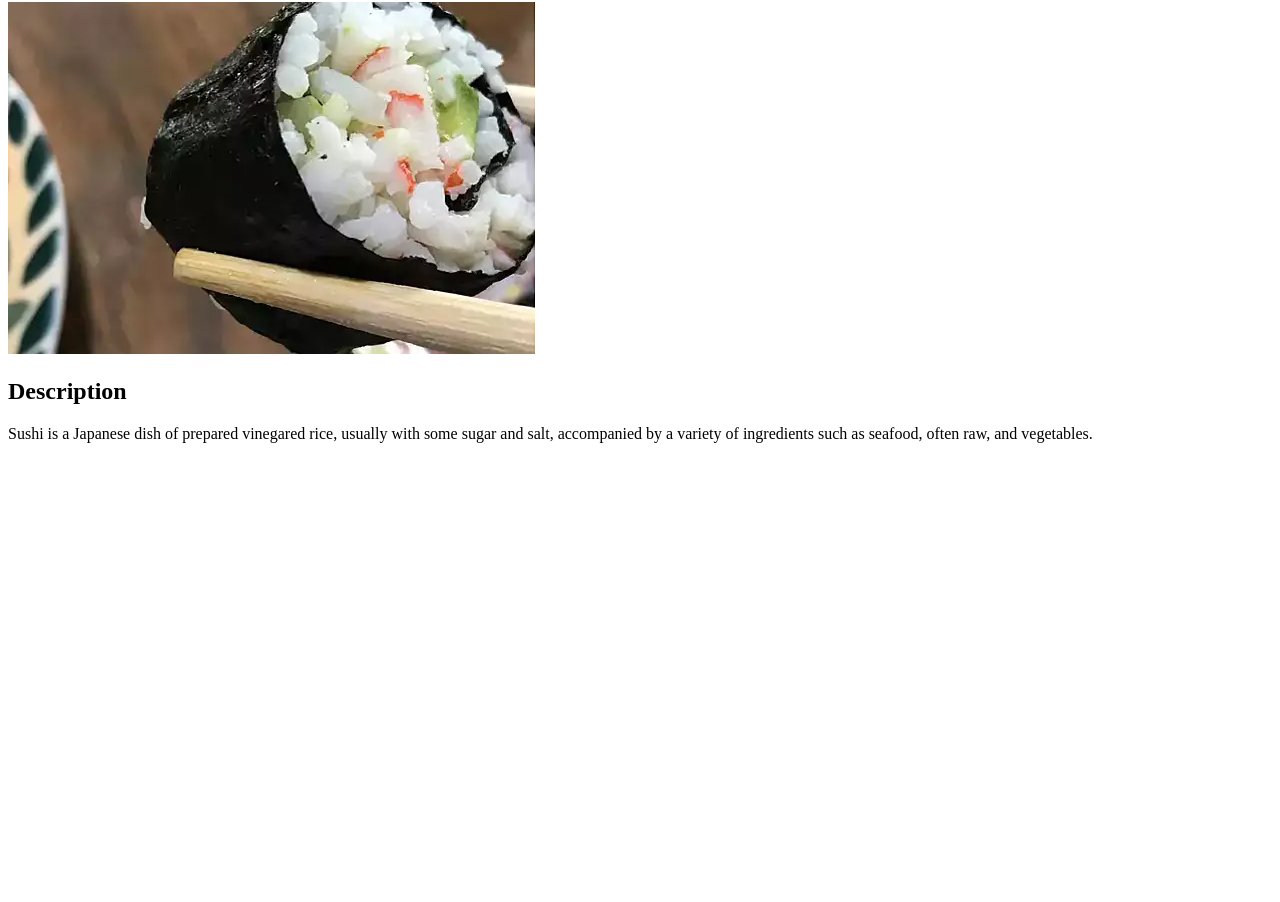
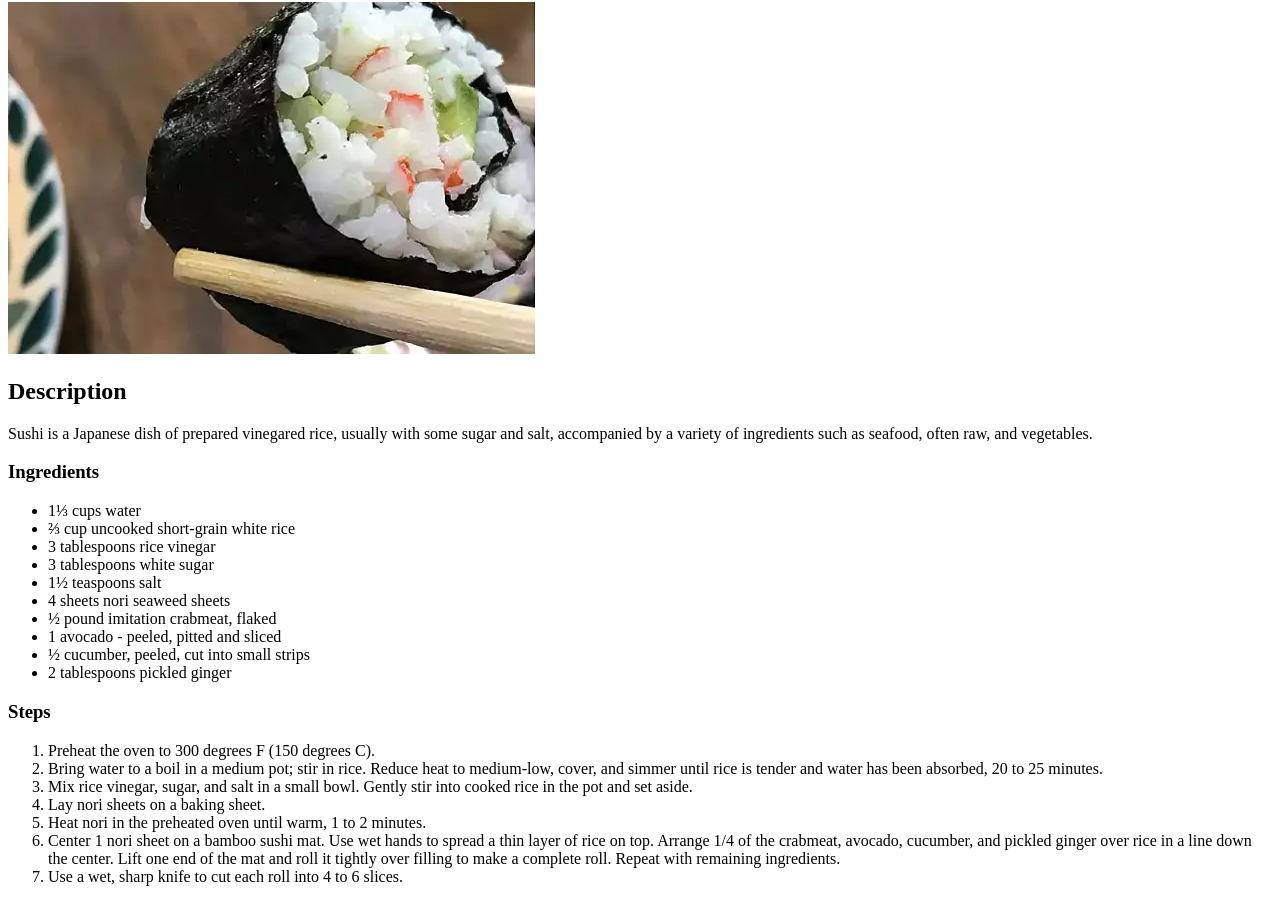
Before and after one commit to Lavecli/odin-recipes, a plain HTML site: page recipes/sushi.html in a window 1280 px wide. Shown: the part 78-980 px from the top of the page. Before the commit the page ends 800 px from the top, so only its background shows below. Drawn offline with Linux system fonts and the light colour scheme.

Commit message:
Make Mechanical Corrections and Edit Content
I added ingredients and steps for preparing Sushi and added a full stop
after the first step in preparing Miso Soup

```diff
--- a/recipes/sushi.html
+++ b/recipes/sushi.html
@@ -10,5 +10,27 @@
     <h2>Description</h2>
     Sushi is a Japanese dish of prepared vinegared rice, usually with some sugar and salt, accompanied by a variety of ingredients such as seafood, often raw, and vegetables.
 </body>
-
+    <h3>Ingredients</h3>
+    <ul>
+        <li>1⅓ cups water</li>
+        <li>⅔ cup uncooked short-grain white rice</li>
+        <li>3 tablespoons rice vinegar</li>
+        <li>3 tablespoons white sugar</li>
+        <li>1½ teaspoons salt</li>
+        <li>4 sheets nori seaweed sheets</li>
+        <li>½ pound imitation crabmeat, flaked</li>
+        <li>1 avocado - peeled, pitted and sliced</li>
+        <li>½ cucumber, peeled, cut into small strips</li>
+        <li>2 tablespoons pickled ginger</li>
+    </ul>
+    <h3>Steps</h3>
+    <ol>
+        <li>Preheat the oven to 300 degrees F (150 degrees C).</li>
+        <li>Bring water to a boil in a medium pot; stir in rice. Reduce heat to medium-low, cover, and simmer until rice is tender and water has been absorbed, 20 to 25 minutes.</li>
+        <li>Mix rice vinegar, sugar, and salt in a small bowl. Gently stir into cooked rice in the pot and set aside.</li>
+        <li>Lay nori sheets on a baking sheet.</li>
+        <li>Heat nori in the preheated oven until warm, 1 to 2 minutes.</li>
+        <li>Center 1 nori sheet on a bamboo sushi mat. Use wet hands to spread a thin layer of rice on top. Arrange 1/4 of the crabmeat, avocado, cucumber, and pickled ginger over rice in a line down the center. Lift one end of the mat and roll it tightly over filling to make a complete roll. Repeat with remaining ingredients.</li>
+        <li>Use a wet, sharp knife to cut each roll into 4 to 6 slices.</li>
+    </ol>
 </html>
```
Also changed, not shown: recipes/miso-soup.html (+1 -1 lines).
